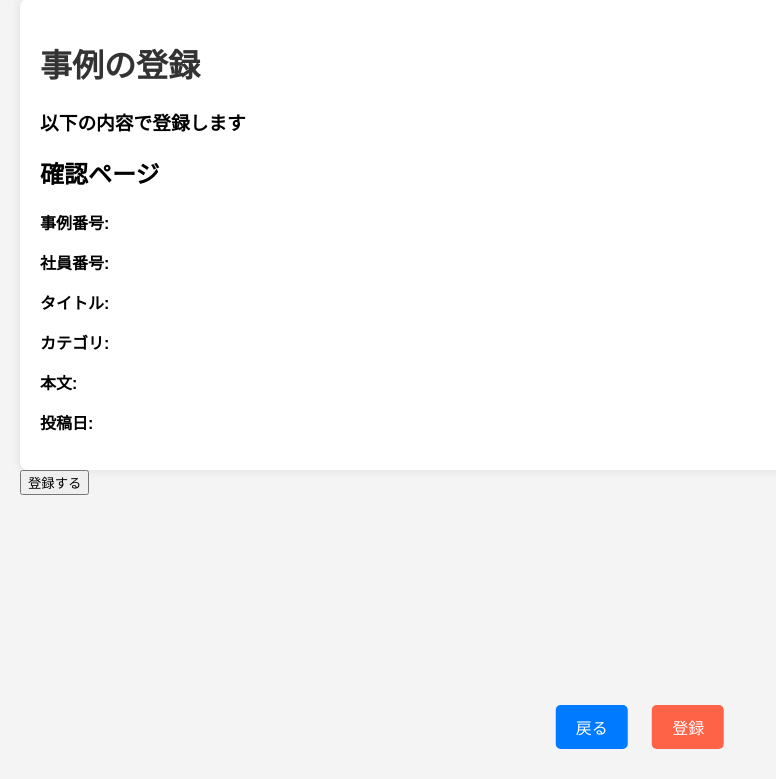
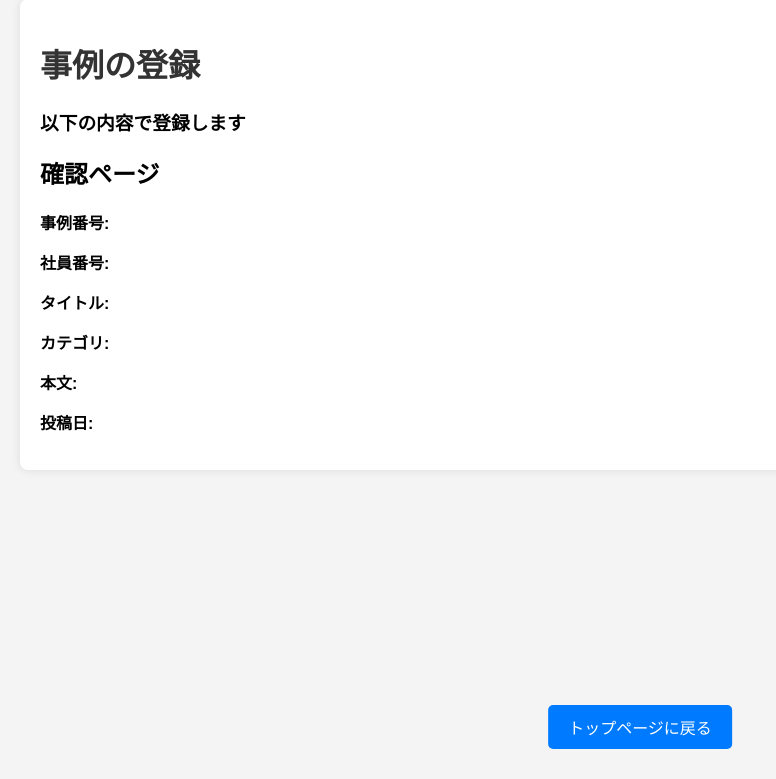
Before and after one commit to pikkoyama/hunhun, a Django app: page /guide/caseregistconfirmation/ in a window 1280 px wide. Shown: the part 21-800 px from the top of the page, without its empty margins (0-776 px from the left). Run offline with Django 5.2, Linux system fonts and the light colour scheme.

Commit message:
くぁｗせｄｒｆｔｇｙふじこｌｐ

```diff
--- a/nuonproject/guide/templates/CaseRegistConfirmation.html
+++ b/nuonproject/guide/templates/CaseRegistConfirmation.html
@@ -85,14 +85,11 @@
             <p><strong>投稿日:</strong> {{ form_data.post_date }}</p>
 
     </div>
-
-        <button type="submit">登録する</button>
         </form>
 
     <!-- 下部のボタン -->
     <div class="footer-buttons">
-        <button class="button back-button" onclick="window.location.href='{% url 'guide:caseregistration' %}';">戻る</button>
-        <button class="button delete-button" onclick="alert('登録処理が実行されます');">登録</button>
+        <button class="button back-button" onclick="window.location.href='{% url 'guide:guidetop' %}';">トップページに戻る</button>
     </div>
 </body>
 </html>
--- a/nuonproject/guide/urls.py
+++ b/nuonproject/guide/urls.py
@@ -11,7 +11,7 @@ urlpatterns = [
     path('caseregistration/', views.CaseRegistrationView.as_view(), name='caseregistration'),
     path('selectpref/', views.SelectPrefView.as_view(), name='selectpref'),
     path('guidancepindelete/', views.GuidancePinDeleteView.as_view(), name='guidancepindelete'),
-    # path('guidetop/', views.GuideTopView.as_view(), name='guidetop'),
+    path('guidetop/', views.GuideTopView.as_view(), name='guidetop'),
     path('toursearch/', views.TourSearchView.as_view(), name='toursearch'),
 
     path("Informationpinchange/",views.InformationPinChangeView.as_view(),name="informationpinchange"),
--- a/nuonproject/guide/views.py
+++ b/nuonproject/guide/views.py
@@ -72,9 +72,9 @@ class GuidancePinDeleteView(TemplateView):
 
     template_name = 'GuidancePinDelete.html'
 
-# class GuideTopView(TemplateView):
+class GuideTopView(TemplateView):
 
-    # template_name = 'GuideTop.html'
+    template_name = 'GuideTop.html'
 
 class TourSearchView(TemplateView):
 
```
